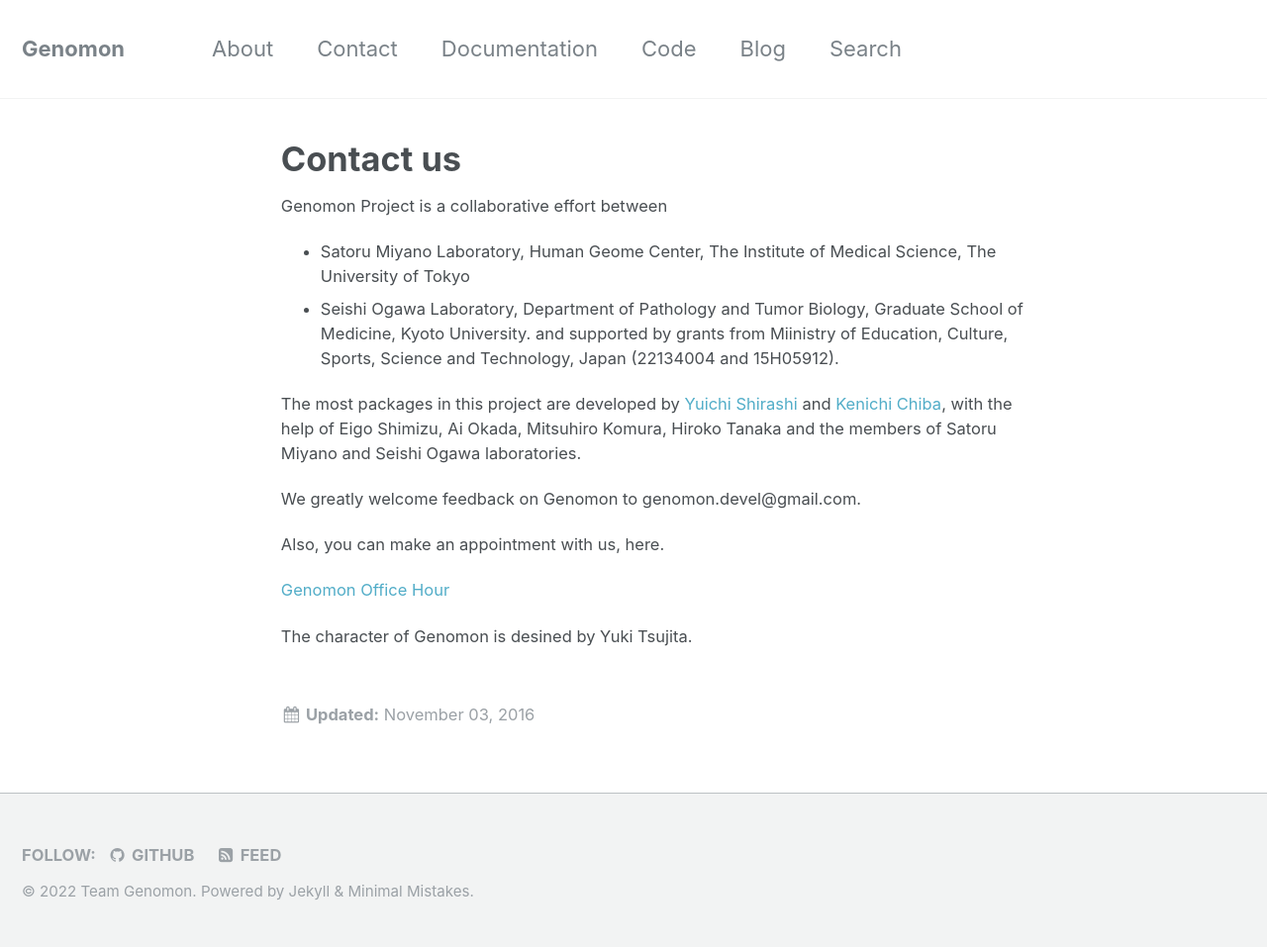
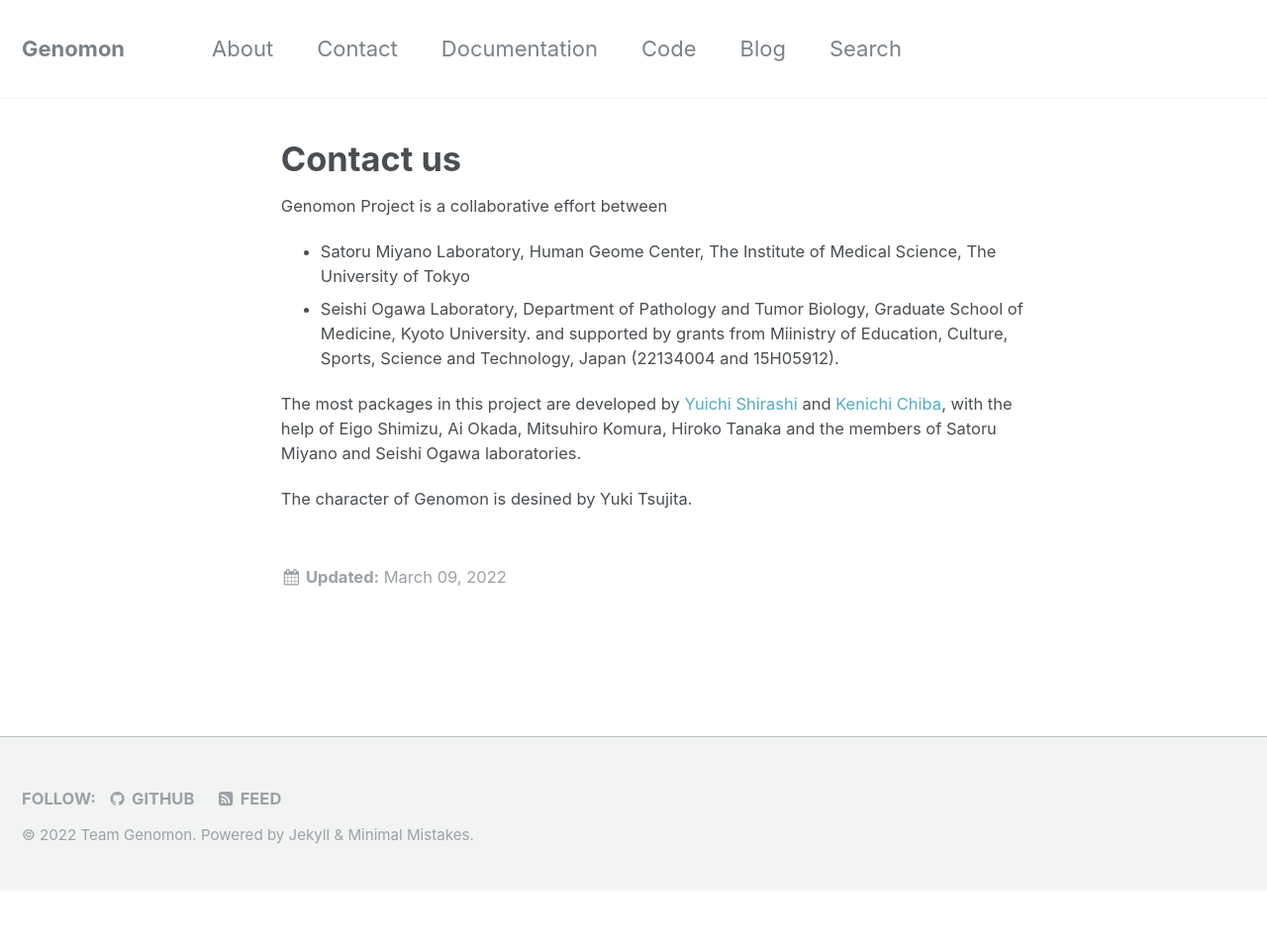
Before and after one commit to Genomon-Project/GenomonPagesR, a Jekyll site: the page built from _pages/contact.md, in a window 1280 px wide. Shown: the whole page at 99% size. Built offline with Jekyll 4.4.1, drawn with Linux system fonts in a browser that asks for light colours; after the commit the page ends 900 px from its top, so only the background shows below that.

Commit message:
Update contact.md

```diff
--- a/_pages/contact.md
+++ b/_pages/contact.md
@@ -2,7 +2,7 @@
 title: "Contact us"
 permalink: /pages/contact/
 excerpt: "The Zen of Cancer Genome Analysis"
-modified: 2016-11-03T10:55:15-04:00
+modified: 2022-03-09T16:19:15-04:00
 ---
 
 Genomon Project is a collaborative effort between
@@ -16,10 +16,4 @@ The most packages in this project are developed by [Yuichi Shirashi](https://git
 and [Kenichi Chiba](https://github.com/ken0-1n), with the help of Eigo Shimizu, Ai Okada, Mitsuhiro Komura, Hiroko Tanaka
 and the members of Satoru Miyano and Seishi Ogawa laboratories.
 
-We greatly welcome feedback on Genomon to genomon.devel@gmail.com.
-
-Also, you can make an appointment with us, here.
-
-[Genomon Office Hour](https://genomon-office.youcanbook.me)
-
- The character of Genomon is desined by Yuki Tsujita.
+The character of Genomon is desined by Yuki Tsujita.
```
